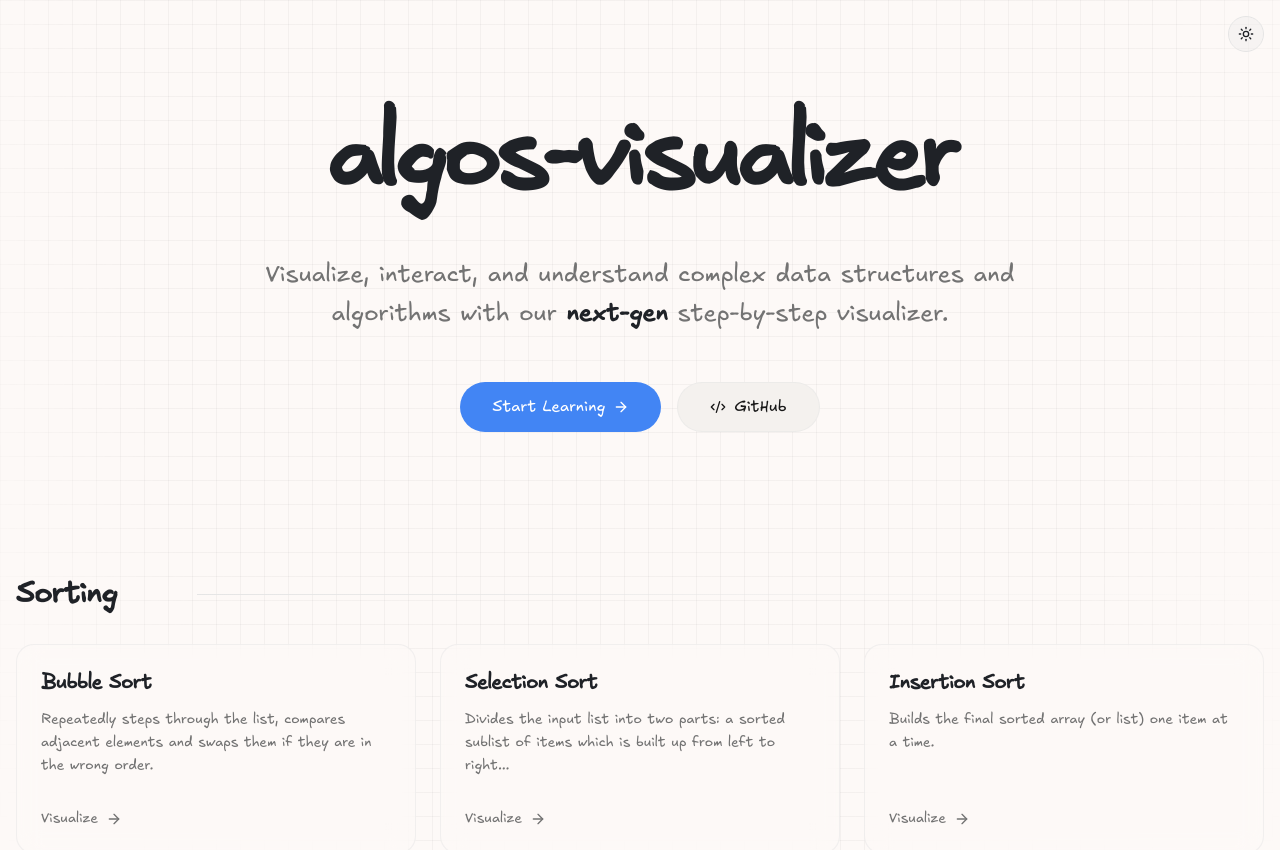
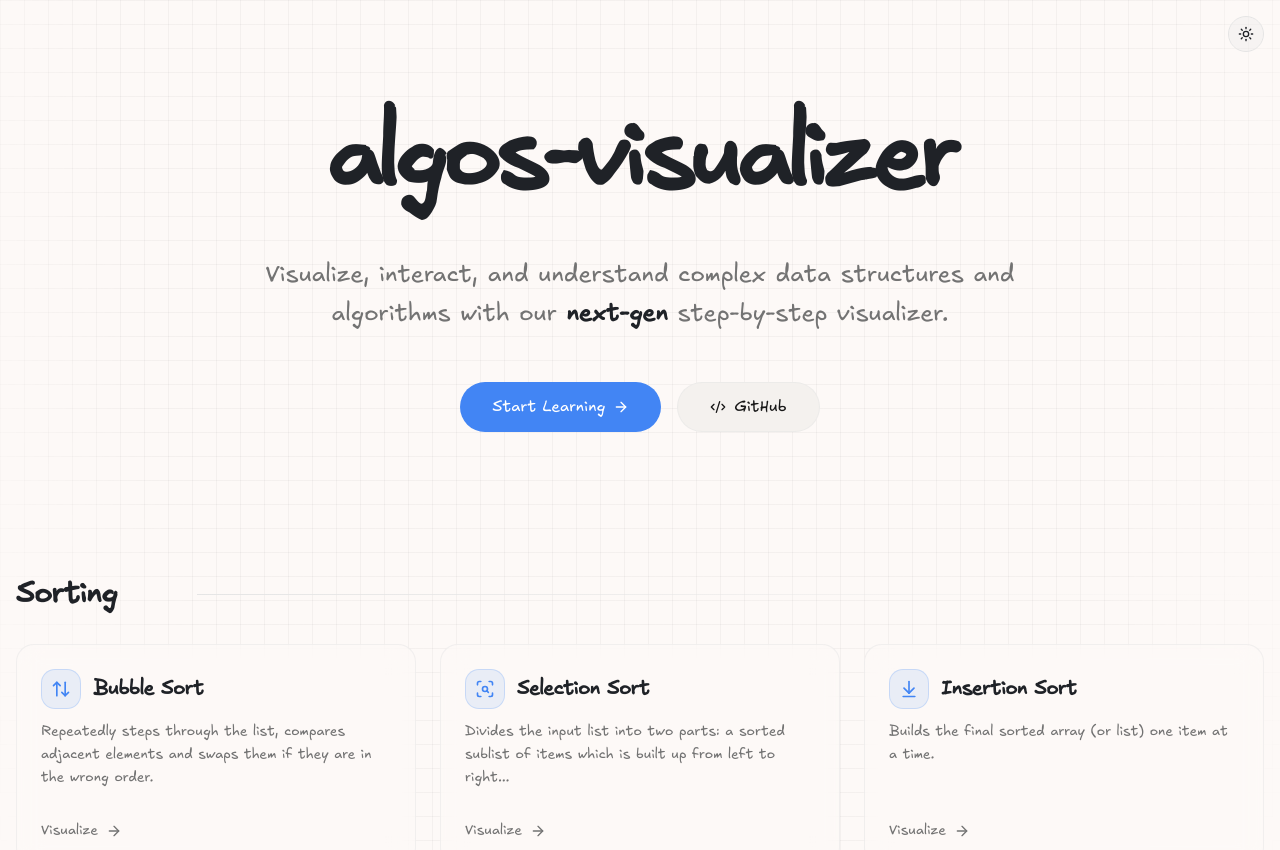
Before and after one commit to gdgoc-usc/algos, a React (Vite) app: page / in a window 1280 px wide. Shown: the top 850 px of the page. Built offline with nearby package versions, Linux system fonts and the light colour scheme.

Commit message:
feat(algorithms): add icons to home page cards
Store per-algorithm Lucide icons in the metadata registry.
Render each icon beside the algorithm title on the home route cards.

```diff
--- a/src/components/card-item.tsx
+++ b/src/components/card-item.tsx
@@ -1,30 +1,59 @@
 import { Link } from "react-router-dom";
-import { ArrowRight } from "lucide-react";
+import { ArrowRight, type LucideIcon } from "lucide-react";
 import { cn } from "@/lib/utils";
+
+type CardAccentColor = "blue" | "red" | "yellow" | "green";
+
+const cardAccentStyles = {
+  blue: {
+    border: "hover:border-google-blue/50",
+    text: "group-hover:text-google-blue",
+    icon: "border-google-blue/20 bg-google-blue/10 text-google-blue",
+  },
+  red: {
+    border: "hover:border-google-red/50",
+    text: "group-hover:text-google-red",
+    icon: "border-google-red/20 bg-google-red/10 text-google-red",
+  },
+  yellow: {
+    border: "hover:border-google-yellow/50",
+    text: "group-hover:text-google-yellow",
+    icon: "border-google-yellow/20 bg-google-yellow/10 text-google-yellow",
+  },
+  green: {
+    border: "hover:border-google-green/50",
+    text: "group-hover:text-google-green",
+    icon: "border-google-green/20 bg-google-green/10 text-google-green",
+  },
+} satisfies Record<
+  CardAccentColor,
+  {
+    border: string;
+    icon: string;
+    text: string;
+  }
+>;
 
 interface CardItemProps {
   title: string;
   description: string;
   slug: string;
+  icon: LucideIcon;
   implemented?: boolean;
   className?: string;
-  color?: "blue" | "red" | "yellow" | "green";
+  color?: CardAccentColor;
 }
 
 export function CardItem({
   title,
   description,
   slug,
+  icon: Icon,
   implemented,
   className,
   color = "blue",
 }: CardItemProps) {
-  const colorStyles = {
-    blue: "hover:border-google-blue/50 group-hover:text-google-blue",
-    red: "hover:border-google-red/50 group-hover:text-google-red",
-    yellow: "hover:border-google-yellow/50 group-hover:text-google-yellow",
-    green: "hover:border-google-green/50 group-hover:text-google-green",
-  };
+  const accent = cardAccentStyles[color];
 
   return (
     <Link
@@ -34,19 +63,29 @@ export function CardItem({
       <div
         className={cn(
           "h-full bg-background/50 backdrop-blur-md border border-border/50 rounded-2xl p-6 transition-all duration-300 ease-out hover:bg-muted/30 hover:-translate-y-1 relative overflow-hidden",
-          colorStyles[color],
+          accent.border,
         )}
       >
         <div className="flex flex-col h-full justify-between space-y-4 relative z-10">
           <div className="space-y-3">
+            <div className="flex items-center gap-3">
+              <div
+                className={cn(
+                  "inline-flex h-10 w-10 items-center justify-center rounded-xl border transition-colors",
+                  accent.icon,
+                )}
+              >
+                <Icon aria-hidden="true" className="h-5 w-5" strokeWidth={2} />
+              </div>
               <h3
                 className={cn(
                   "font-bold text-xl tracking-tight transition-colors",
-                colorStyles[color].split(" ")[1],
+                  accent.text,
                 )}
               >
                 {title}
               </h3>
+            </div>
 
             <p className="text-muted-foreground text-sm leading-relaxed line-clamp-3">
               {description}
@@ -56,7 +95,7 @@ export function CardItem({
           <div
             className={cn(
               "pt-4 flex items-center text-sm font-medium text-muted-foreground transition-colors",
-              colorStyles[color].split(" ")[1],
+              accent.text,
             )}
           >
             {implemented ? (
--- a/src/pages/HomePage.tsx
+++ b/src/pages/HomePage.tsx
@@ -93,6 +93,7 @@ export function HomePage() {
                       title={algo.name}
                       description={algo.description}
                       slug={algo.slug}
+                      icon={algo.icon}
                       implemented={algo.implemented}
                       color={categoryColor}
                     />
```
Also changed, not shown: src/algorithms/metadata.ts (+45 -0 lines). Lines whose indentation alone changed are shown as unchanged.
